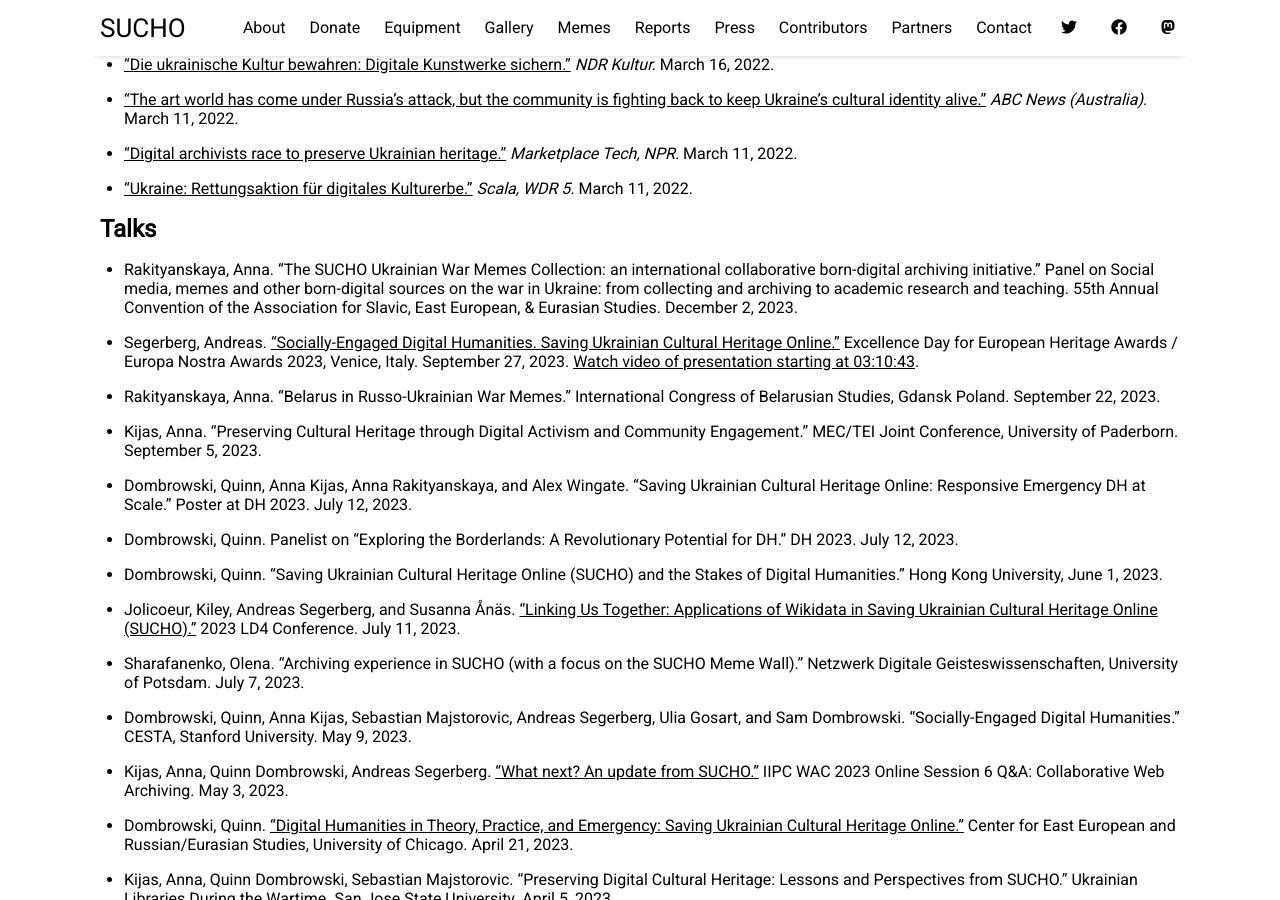
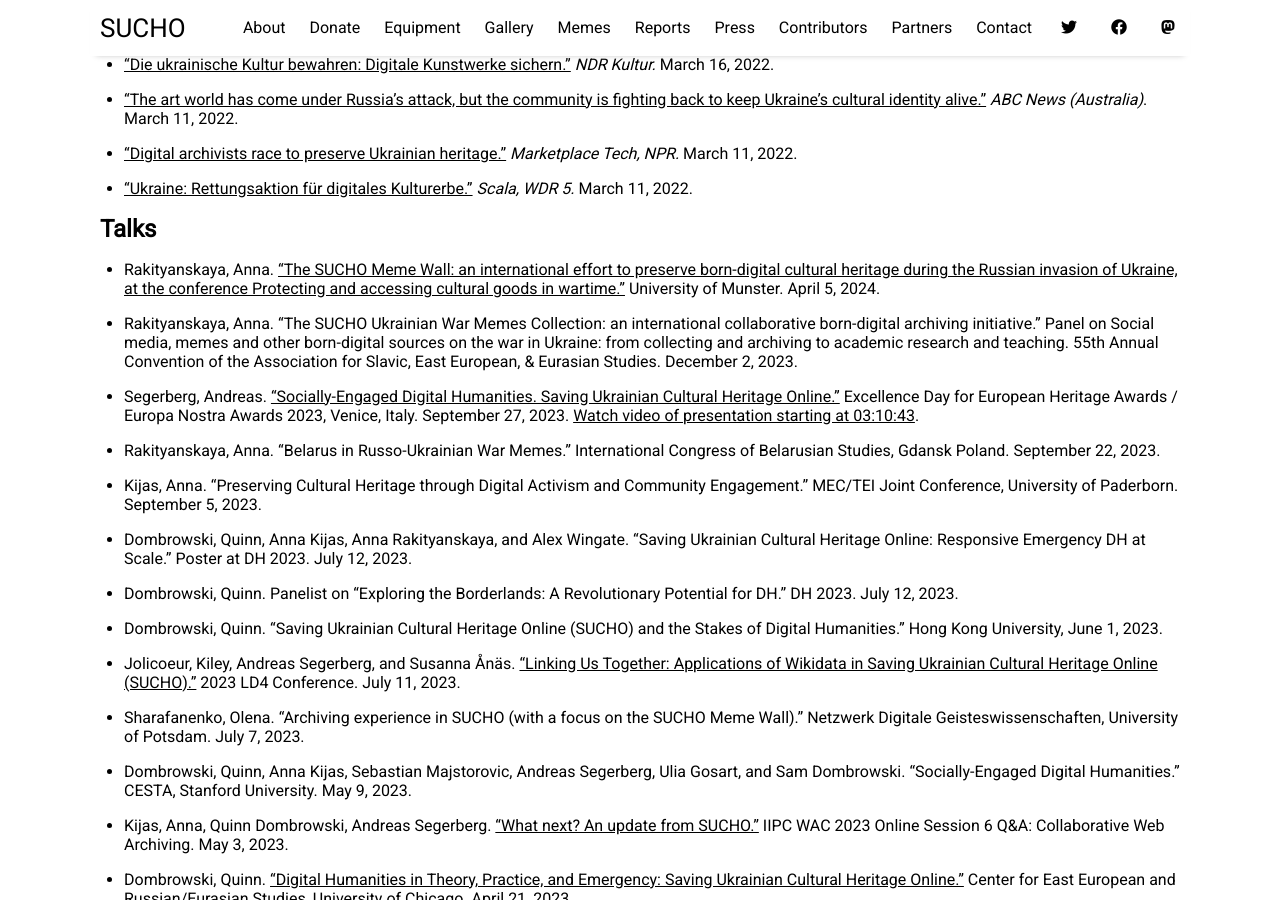
Before and after one commit to sucho-archiving/sucho-archiving.github.io, a Jekyll site: the page built from pages/press.md, in a window 1280 px wide and 900 px high, scrolled down 3658 px. Built offline with Jekyll 4.4.1, drawn with Linux system fonts in a browser that asks for light colours.

Commit message:
Update press.md
added new talk

```diff
--- a/pages/press.md
+++ b/pages/press.md
@@ -111,6 +111,7 @@
 
 ## Talks
 
+- Rakityanskaya, Anna. ["The SUCHO Meme Wall: an international effort to preserve born-digital cultural heritage during the Russian invasion of Ukraine, at the conference Protecting and accessing cultural goods in wartime."](https://www.uni-muenster.de/KFG-Zugang/en/veranstaltungen/wartime.html) University of Munster. April 5, 2024.
 - Rakityanskaya, Anna. "The SUCHO Ukrainian War Memes Collection: an international collaborative born-digital archiving initiative." Panel on Social media, memes and other born-digital sources on the war in Ukraine: from collecting and archiving to academic research and teaching. 55th Annual Convention of the Association for Slavic, East European, & Eurasian Studies. December 2, 2023.
 - Segerberg, Andreas. ["Socially-Engaged Digital Humanities. Saving Ukrainian Cultural Heritage Online."](https://www.europanostra.org/wp-content/uploads/2023/09/2023-Excellence-Day-Programme-Booklet.pdf) Excellence Day for European Heritage Awards / Europa Nostra Awards 2023, Venice, Italy. September 27, 2023. [Watch video of presentation starting at 03:10:43](https://vimeo.com/868877878?share=copy).
 - Rakityanskaya, Anna. "Belarus in Russo-Ukrainian War Memes." International Congress of Belarusian Studies, Gdansk Poland. September 22, 2023.
```
